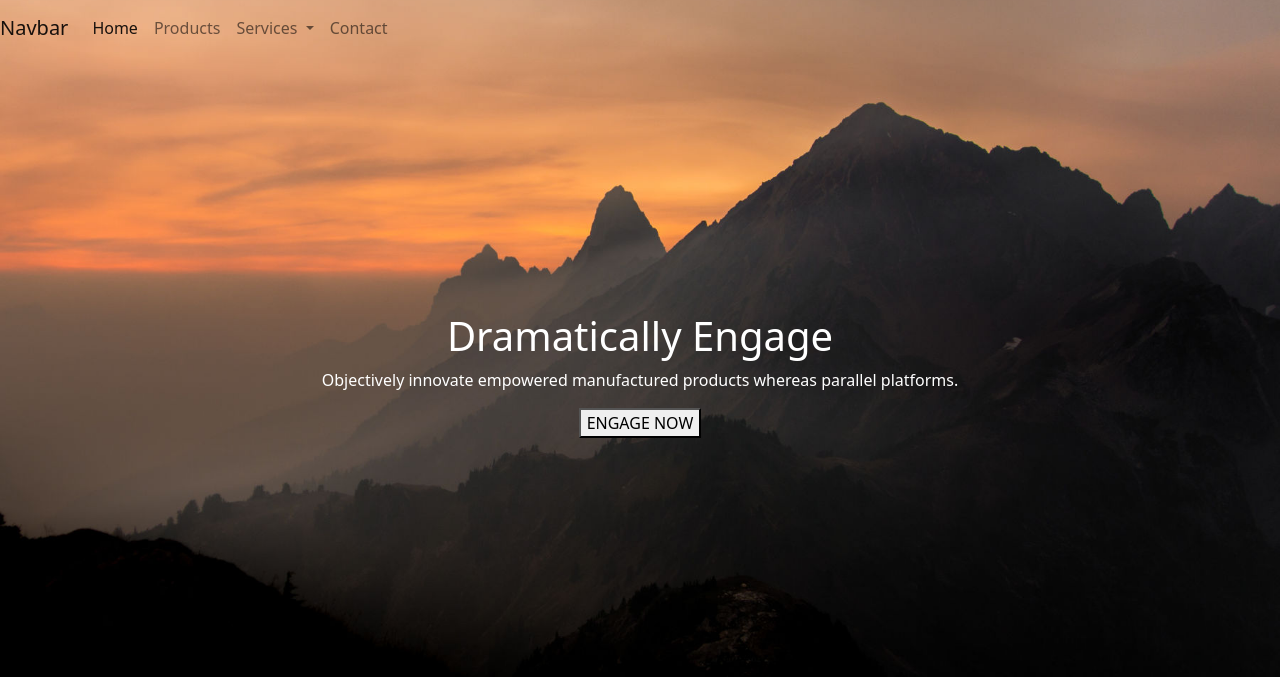
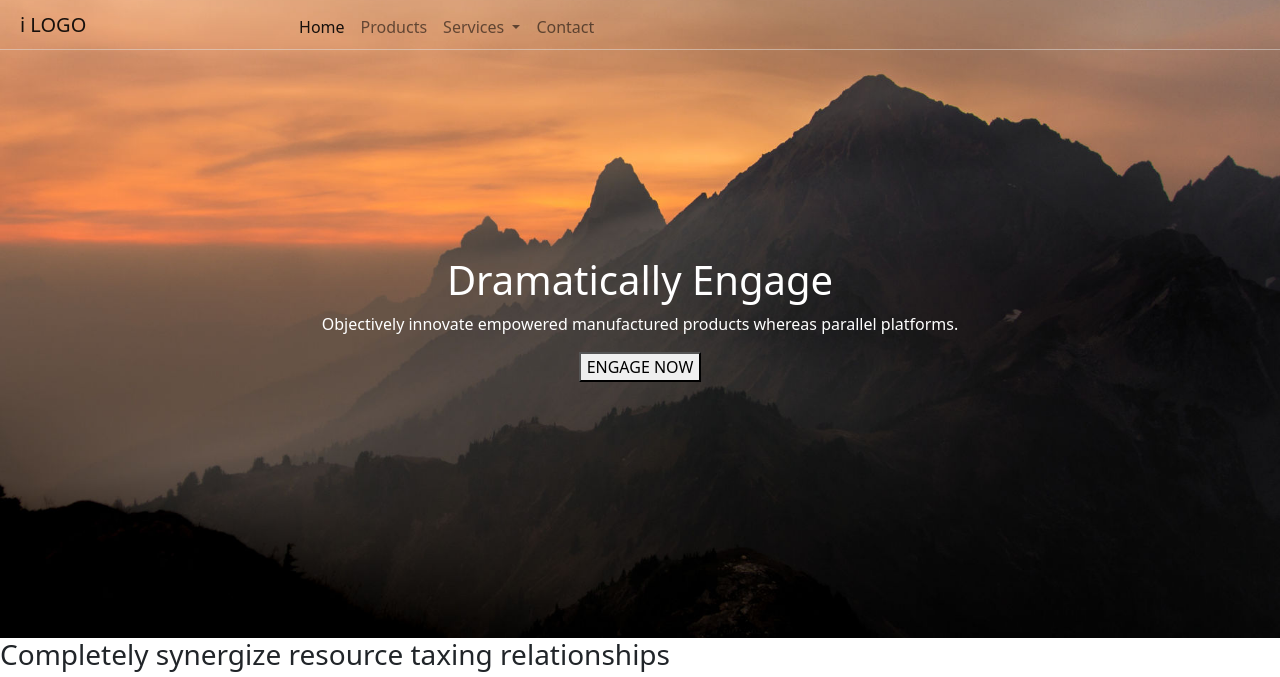
Before and after one commit to bennettmadeline/project-4, a plain HTML site: page index.html in a window 1280 px wide. Shown: the top 677 px of the page. Drawn offline with nearby package versions, Linux system fonts and the light colour scheme.

Commit message:
work on navbar added

```diff
--- a/index.html
+++ b/index.html
@@ -26,7 +26,10 @@
 
 <nav class="navbar navbar-expand-md navbar-light">
   <div class="container-fluid navbar">
-    <a class="navbar-brand" href="#">Navbar</a>
+    <a class="navbar-brand" href="#">
+      <span>i</span>
+      LOGO
+    </a>
     <button class="navbar-toggler" type="button" data-bs-toggle="collapse" data-bs-target="#navbarNavDropdown" aria-controls="navbarNavDropdown" aria-expanded="false" aria-label="Toggle navigation">
       <span class="navbar-toggler-icon"></span>
     </button>
--- a/style.css
+++ b/style.css
@@ -4,14 +4,37 @@ body {
 	border: none;
 }
 
-nav {
+.navbar-nav {
+	color: white;
+	background: transparent;
+	width: 500px;
+	top: 0;
+	margin: 0;
+	padding: 0;
+	display: flex;
+	justify-content: flex-end;
+	margin-top: 5px;
+	padding-left: 5px;
+}
+
+.navbar-light {
 	color: white;
 	background: transparent;
 	position: fixed;
 	width: 100%;
+	height: 50px;
 	top: 0;
 	margin: 0;
 	padding: 0;
+	display: flex;
+	justify-content: center;
+	align-items: center;
+	border-bottom: 1px solid rgba(225,225,225,.5);
+}
+
+.navbar-brand {
+	color: rgba(225,225,225,.7);
+	padding-left: 20px;
 }
 
 header {
@@ -39,14 +62,16 @@ header {
 	text-align: center;
 }
 
-.navbar-expand-md {
-
-}
 
 /* Media Queries */
 
 @media only screen and (max-width: 768px) {
-	nav {
+	.navbar-nav, .navbar-brand, .navbar-light {
 		background: white;
 	}
+
+	.navbar-nav {
+		width: 180px;
+		padding-left: 10px;
+	}
 }
```
